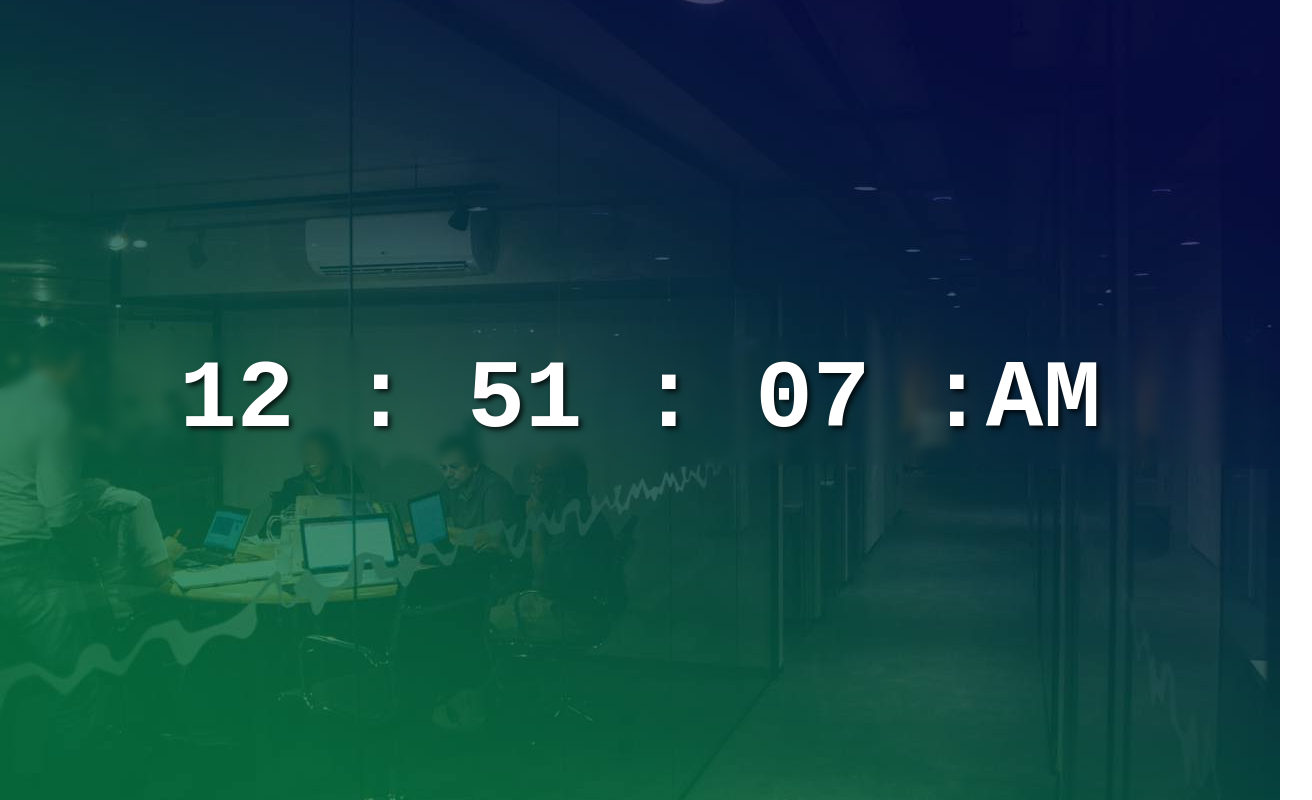
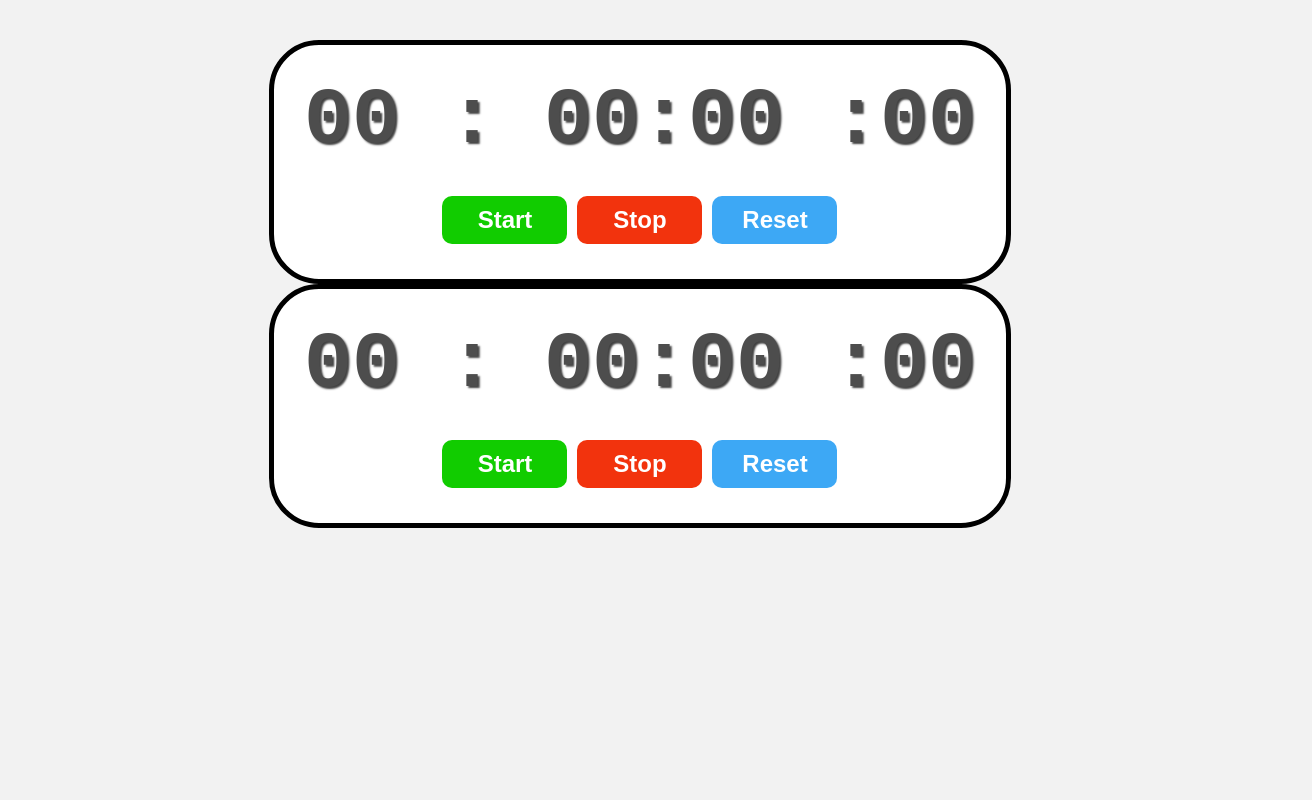
Before and after one commit to Aishah628/learnReact, a React (Vite) app in the folder my-react-app/: page / in a window 1280 px wide. Shown: the whole page, 1312 px wide, since content can reach past the window. Built offline with nearby package versions, Linux system fonts and the light colour scheme.

Commit message:
Stop-Watch

```diff
--- a/my-react-app/src/App.jsx
+++ b/my-react-app/src/App.jsx
@@ -9,7 +9,9 @@
 import ToDoList from './toDoList.jsx';
 import ColorPicker from "./colorPicker.jsx";
 import DigitalClock from './digitalClock.jsx';
-import './digitalClock.css';
+/*import './digitalClock.css';   css of DigitalClock*/
+import StopWatch from './stopWatch.jsx';
+
 
 function App() {
 
@@ -25,12 +27,14 @@
       <Component/>
         <ToDoList/>
       <ColorPicker/>
+      <DigitalClock/>
      */}
 
 
 
-      <DigitalClock/>
+      <StopWatch/>
 
+      <StopWatch/>
 
     </>
   )
--- /dev/null
+++ b/my-react-app/src/stopWatch.css
@@ -0,0 +1,55 @@
+body{
+    display: flex;
+    flex-direction: column;
+    align-items: center;
+    background-color: hsl(0, 0%, 95%);
+}
+.stopwatch{
+    display: flex;
+    flex-direction: column;
+    align-items: center;
+    border: 5px solid;
+    border-radius: 50px;
+    background-color: white;
+    padding: 30px;
+
+}
+.display{
+    font-size: 5rem;
+    font-weight: bold;
+    font-family: monospace;
+    color: hsl(0, 0%, 30%);
+    text-shadow: 2px 2px 2px hsla(0, 0%, 0%, 0.75);
+    margin-bottom: 25px;
+}
+.controls button{
+    font-size: 1.5rem;
+    font-weight: bold;
+    padding: 10px 20px ;
+    margin: 5px;
+    min-width: 125px;
+    border: none;
+    border-radius: 10px;
+    cursor: pointer;
+    color: white;
+    transition:  background-color 0.5s ease;
+
+}
+.start-btn{
+    background-color: hsl(115, 100%, 40%);
+}
+.start-btn:hover{
+    background-color: hsl(115, 100%, 30%);
+}
+.stop-btn{
+    background-color: hsl(10, 90%, 50%);
+}
+.stop-btn:hover{
+    background-color: hsl(10, 90%, 40%);
+}
+.reset-btn{
+    background-color: hsl(205, 90%, 60%);
+}
+.reset-btn:hover{
+    background-color: hsl(205, 90%, 50%);
+}
--- /dev/null
+++ b/my-react-app/src/stopWatch.jsx
@@ -0,0 +1,64 @@
+import './stopWatch.css';
+import React , {useState,useEffect,useRef} from "react";
+
+function StopWatch() {
+    const [isRunning , setIsRunning] = useState(false);
+    const [elapesTime,setElapesTime] = useState(0);
+    const intervalIdRef = useRef(null);
+    const startTimeRef= useRef(0);
+
+    useEffect (()=>{
+        if(isRunning){intervalIdRef.current=setInterval(() => {
+                setElapesTime(Date.now()-startTimeRef.current);
+            }, 10);
+        }
+        return()=>{
+            clearInterval(intervalIdRef.current);
+        }
+
+    },[isRunning]);
+
+    function start() {
+        setIsRunning(true);
+        startTimeRef.current=Date.now() - elapesTime;
+    }
+      function stop() {
+        setIsRunning(false)
+
+
+    }
+      function reset() {
+        setElapesTime(0);
+        setIsRunning(false);
+    }
+    function formatTime() {
+       let hours=Math.floor(elapesTime/(1000*60*60));
+        let minutes=Math.floor(elapesTime/(1000*60)%60);
+         let seconds=Math.floor(elapesTime/(1000)%60);
+        let milliseconds=Math.floor((elapesTime%1000)/60);
+
+        hours=String(hours).padStart(2,"0");
+        minutes=String(minutes).padStart(2,"0");
+        seconds=String(seconds).padStart(2,"0");
+        milliseconds=String(milliseconds).padStart(2,"0");
+
+
+
+
+        return `${hours} : ${minutes}:${seconds} :${milliseconds} `;
+    }
+
+    return (
+        <div className="stopwatch">
+            <div className="display">{formatTime()}</div>
+                <div className="controls">
+                    <button onClick={start} className="start-btn">Start</button>
+                    <button onClick={stop} className="stop-btn">Stop</button>
+                    <button onClick={reset} className="reset-btn">Reset</button>
+                </div>
+
+        </div>
+    )
+}
+
+export default StopWatch
```
